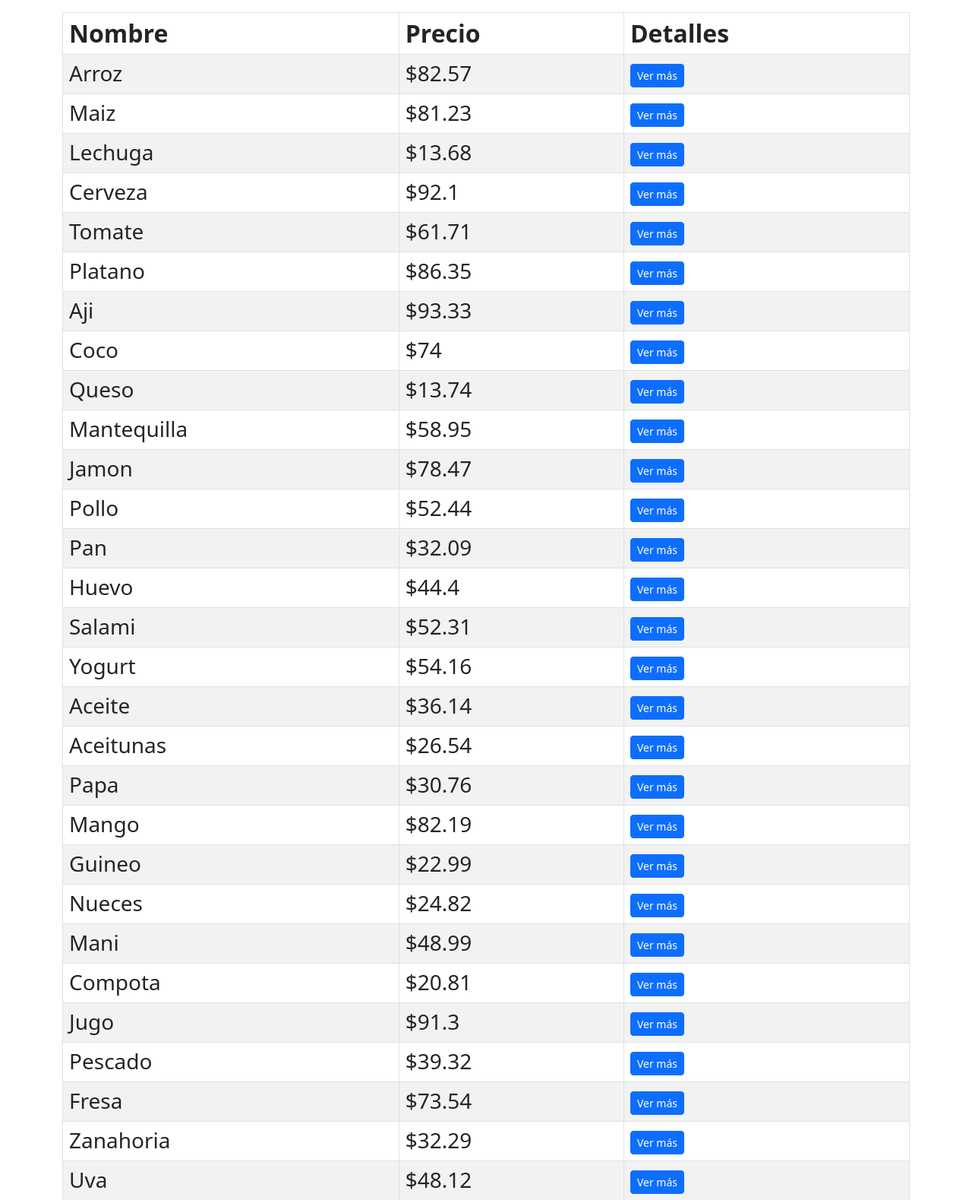
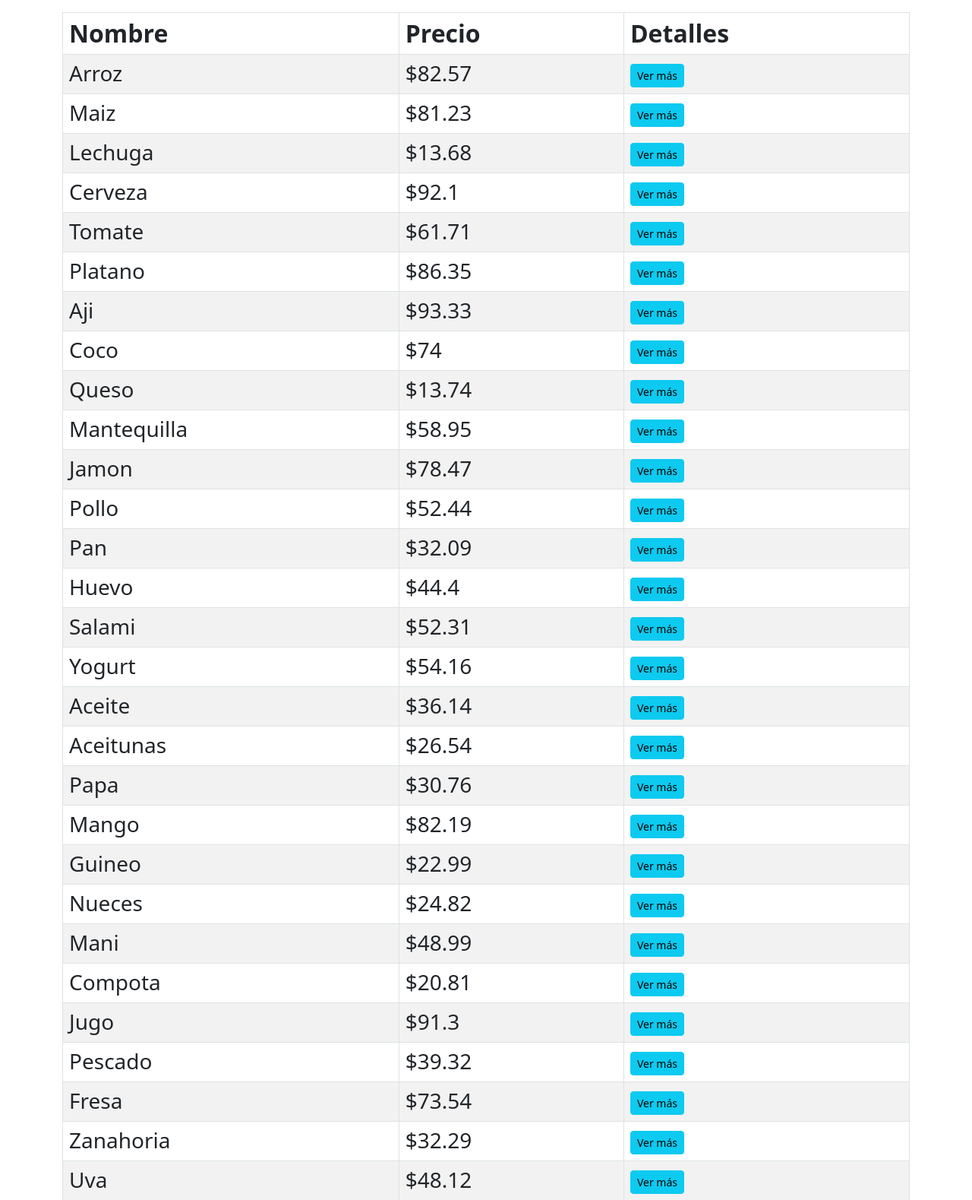
Before and after one commit to cf21-0012/Parcial-II, a Flask app: page /productos in a window 1280 px wide. Shown: the part 89-1668 px from the top of the page at 76% size. Run offline with Flask 3, Linux system fonts and the light colour scheme.

Commit message:
Cambiar color de un boton

```diff
--- a/invoice/templates/index.html
+++ b/invoice/templates/index.html
@@ -23,7 +23,7 @@
             <tr>
                 <td>{{ producto.nombre }}</td>
                 <td>${{ producto.precio }}</td>
-                <td><a href="/productos/{{ producto.nombre }}" class="btn btn-primary btn-sm bold">Ver más</a></td>
+                <td><a href="/productos/{{ producto.nombre }}" class="btn btn-info btn-sm bold">Ver más</a></td>
             </tr>
             {% endfor %}
         </tbody>
```
